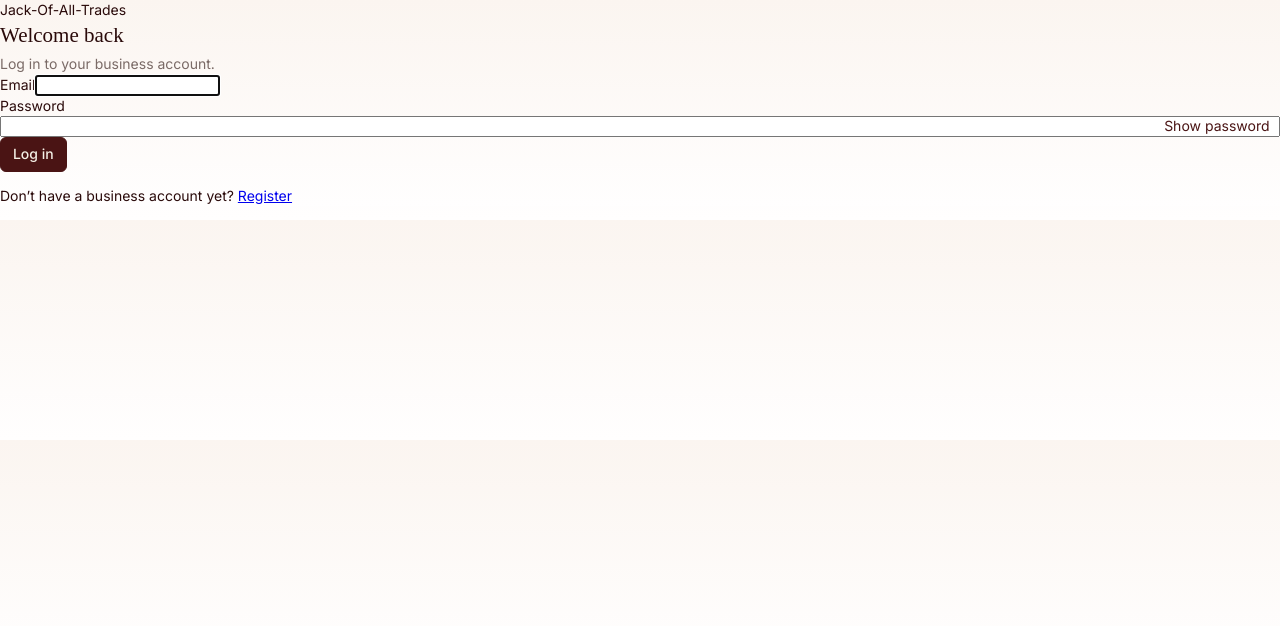
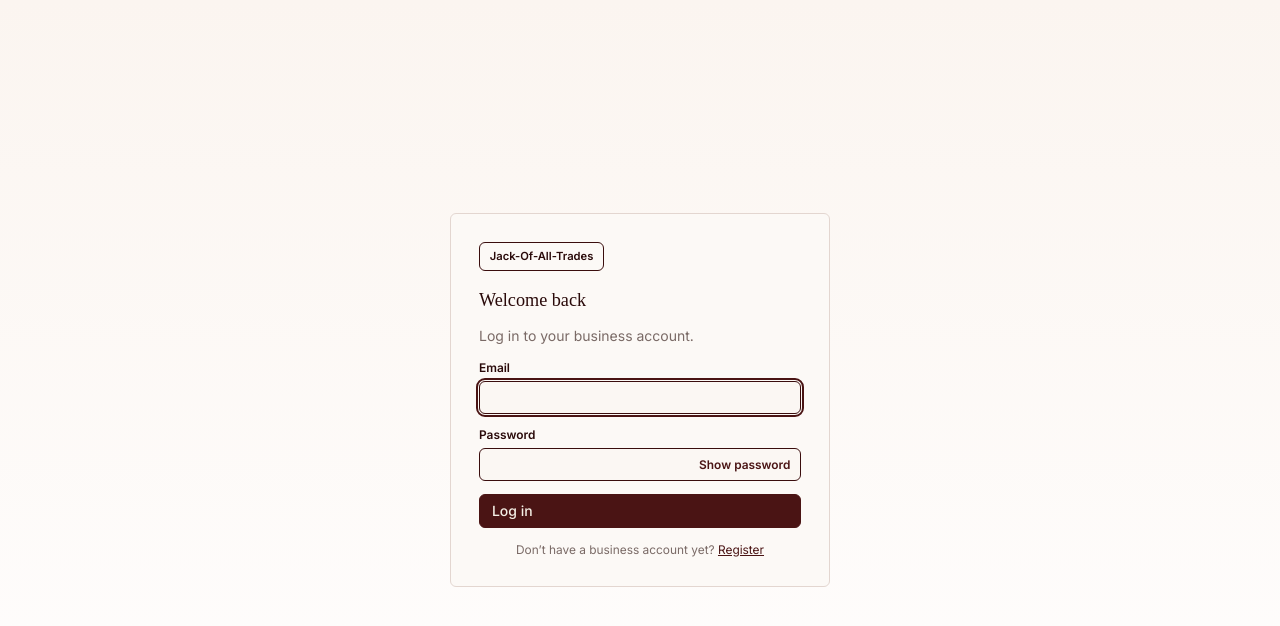
Before and after one commit to dakhmedova30/18-Jack-Of-All-Trades, a React (Vite) app in the folder demo/client/: page /login in a window 1280 px wide. Shown: the top 626 px of the page. Built offline with nearby package versions, Linux system fonts and the light colour scheme; no server answers.

Commit message:
Readded auth-related CSS I accidentally deleted

```diff
--- a/demo/client/src/styles.css
+++ b/demo/client/src/styles.css
@@ -638,6 +638,82 @@ code {
   margin: 0.75rem 0 0;
 }
 
+/* ---------- Auth (login / register) ---------- */
+
+.auth-page {
+  min-height: 100vh;
+  display: flex;
+  align-items: center;
+  justify-content: center;
+  padding: 1.5rem;
+  background: var(--color-bg);
+}
+
+.auth-card {
+  width: 100%;
+  max-width: 380px;
+  background: var(--color-surface);
+  border: 1px solid var(--color-border);
+  border-radius: var(--radius);
+  padding: 2rem;
+  display: flex;
+  flex-direction: column;
+  gap: 0.9rem;
+}
+
+.auth-card__logo {
+  align-self: flex-start;
+  border: 1px solid var(--color-border-strong);
+  border-radius: var(--radius);
+  padding: 0.4rem 0.7rem;
+  font-weight: 600;
+  font-size: 0.8rem;
+  margin-bottom: 0.25rem;
+}
+
+.auth-card h1 {
+  font-size: 1.3rem;
+  margin: 0;
+}
+
+.auth-field {
+  display: flex;
+  flex-direction: column;
+  gap: 0.3rem;
+  font-size: 0.85rem;
+  font-weight: 600;
+}
+
+.auth-field input {
+  font: inherit;
+  font-weight: 400;
+  padding: 0.5rem 0.6rem;
+  border: 1px solid var(--color-border-strong);
+  border-radius: var(--radius);
+  background: var(--color-bg-solid);
+  color: var(--color-text);
+}
+
+.auth-field input:focus-visible {
+  outline: 2px solid var(--color-primary);
+  outline-offset: 1px;
+}
+
+.auth-switch {
+  text-align: center;
+  font-size: 0.85rem;
+  color: var(--color-muted);
+  margin: 0;
+}
+
+.auth-switch a {
+  color: var(--color-primary);
+}
+
+.auth-loading {
+  padding: 2rem;
+}
+
 /* AUTH PW CONTROL */
 .auth-password-control {
   position: relative;
```
